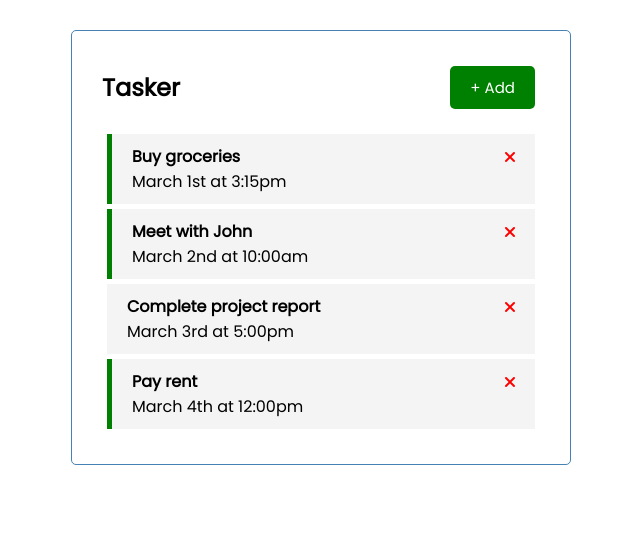
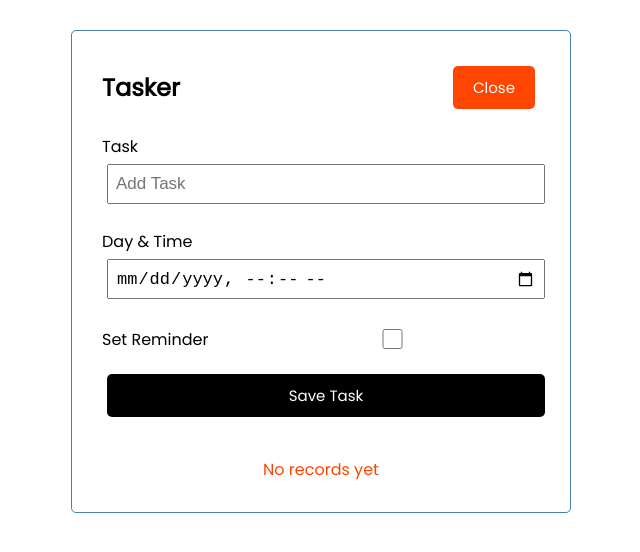
Before and after one commit to IsiteYves/vue-tracker, a Vue app: page / in a window 1280 px wide. Both pictures are taken after a click on the button "+ Add". Shown: the top 552 px of the page, without its empty margins (319-959 px from the left). Built offline with nearby package versions, Linux system fonts and the light colour scheme.

Commit message:
feat: task add , toggle add

```diff
--- a/src/App.vue
+++ b/src/App.vue
@@ -1,30 +1,54 @@
 <template>
   <div class="container">
-    <Header heading="Tasker" />
+    <Header
+      heading="Tasker"
+      :showAddForm="showAddForm"
+      :toggleShowAdd="toggleShowAdd"
+    />
+    <Add
+      @add-task="addTask"
+      :showAddForm="showAddForm"
+      :toggleShowAdd="toggleShowAdd"
+    />
     <Tasks
       :tasks="tasks"
       @delete-item="handleDelete"
       @toggle-reminder="toggleReminder"
     />
+    <p
+      v-show="tasks.length === 0"
+      :style="{ color: 'orangered', textAlign: 'center' }"
+    >
+      No records yet
+    </p>
   </div>
 </template>
 
 <script>
 import Header from "./components/Header";
 import Tasks from "./components/Tasks";
+import Add from "./components/Add";
 
 export default {
   name: "App",
   components: {
     Header,
     Tasks,
+    Add,
   },
   data() {
     return {
       tasks: [],
+      showAddForm: false,
     };
   },
   methods: {
+    addTask(task) {
+      this.tasks = [...this.tasks, task];
+    },
+    toggleShowAdd() {
+      this.showAddForm = !this.showAddForm;
+    },
     handleDelete(id) {
       this.tasks = this.tasks.filter((task) => task.id !== id);
     },
@@ -36,30 +60,30 @@
   },
   created() {
     this.tasks = [
-      {
-        id: 1,
-        text: "Buy groceries",
-        day: "March 1st at 3:15pm",
-        reminder: true,
-      },
-      {
-        id: 2,
-        text: "Meet with John",
-        day: "March 2nd at 10:00am",
-        reminder: true,
-      },
-      {
-        id: 3,
-        text: "Complete project report",
-        day: "March 3rd at 5:00pm",
-        reminder: false,
-      },
-      {
-        id: 4,
-        text: "Pay rent",
-        day: "March 4th at 12:00pm",
-        reminder: true,
-      },
+      // {
+      //   id: 1,
+      //   text: "Buy groceries",
+      //   day: "March 1st at 3:15pm",
+      //   reminder: true,
+      // },
+      // {
+      //   id: 2,
+      //   text: "Meet with John",
+      //   day: "March 2nd at 10:00am",
+      //   reminder: true,
+      // },
+      // {
+      //   id: 3,
+      //   text: "Complete project report",
+      //   day: "March 3rd at 5:00pm",
+      //   reminder: false,
+      // },
+      // {
+      //   id: 4,
+      //   text: "Pay rent",
+      //   day: "March 4th at 12:00pm",
+      //   reminder: true,
+      // },
     ];
   },
 };
--- /dev/null
+++ b/src/components/Add.vue
@@ -0,0 +1,91 @@
+<template>
+  <form @submit="onSubmit" v-show="showAddForm" class="add-form">
+    <div class="form-control">
+      <label>Task</label>
+      <input type="text" v-model="text" name="text" placeholder="Add Task" />
+    </div>
+    <div class="form-control">
+      <label>Day & Time</label>
+      <input
+        type="datetime-local"
+        v-model="day"
+        name="day"
+        placeholder="Add Day & Time"
+      />
+    </div>
+    <div class="form-control form-control-check">
+      <label>Set Reminder</label>
+      <input type="checkbox" v-model="reminder" name="reminder" />
+    </div>
+
+    <input type="submit" value="Save Task" class="btn btn-block" />
+  </form>
+</template>
+
+<script>
+export default {
+  name: "Task",
+  props: {
+    showAddForm: Boolean,
+    toggleShowAdd: Function,
+  },
+  data() {
+    return {
+      text: "",
+      day: "",
+      reminder: false,
+    };
+  },
+  methods: {
+    onSubmit(e) {
+      e.preventDefault();
+      if (!this.text) {
+        alert("Please item name");
+        return;
+      }
+      const newTask = {
+        id: Math.floor(Math.random() * 10000) + 1,
+        text: this.text,
+        day: this.day,
+        reminder: this.reminder,
+      };
+      this.text = "";
+      this.day = "";
+      this.reminder = false;
+      this.toggleShowAdd();
+      this.$emit("add-task", newTask);
+    },
+  },
+};
+</script>
+
+<style>
+.add-form {
+  margin-bottom: 40px;
+}
+.form-control {
+  margin: 20px 0;
+}
+.form-control label {
+  display: block;
+}
+.form-control input {
+  width: 100%;
+  height: 40px;
+  margin: 5px;
+  padding: 3px 7px;
+  font-size: 17px;
+}
+.form-control-check {
+  display: flex;
+  align-items: center;
+  justify-content: space-between;
+}
+.form-control-check label {
+  flex: 1;
+}
+.form-control-check input {
+  flex: 2;
+  height: 20px;
+}
+</style>
--- a/src/components/Button.vue
+++ b/src/components/Button.vue
@@ -1,5 +1,5 @@
 <template>
-  <button class="btn" :style="{ background: color }" @click="onAdd()">
+  <button class="btn" :style="{ background: color }" @click="toggleShowAdd()">
     {{ text }}
   </button>
 </template>
@@ -10,9 +10,7 @@
   props: {
     text: String,
     color: String,
-  },
-  methods: {
-    onAdd() {},
+    toggleShowAdd: Function,
   },
 };
 </script>
--- a/src/components/Header.vue
+++ b/src/components/Header.vue
@@ -1,7 +1,11 @@
 <template>
   <header>
     <h2>{{ heading }}</h2>
-    <Button color="green" text="+ Add" />
+    <Button
+      :color="showAddForm ? 'orangered' : 'green'"
+      :toggleShowAdd="toggleShowAdd"
+      :text="showAddForm ? 'Close' : '+ Add'"
+    />
   </header>
 </template>
 
@@ -11,6 +15,8 @@
   name: "Header",
   props: {
     heading: String,
+    showAddForm: Function,
+    toggleShowAdd: Function,
   },
   components: {
     Button,
--- a/src/components/Task.vue
+++ b/src/components/Task.vue
@@ -5,7 +5,11 @@
   >
     <h4>
       {{ info.text }}
-      <i @click="$emit('delete-item', info?.id)" class="fas fa-times"></i>
+      <i
+        @click="$emit('delete-item', info?.id)"
+        class="fas fa-times"
+        title="Delete item"
+      ></i>
     </h4>
     <p>{{ info.day }}</p>
   </div>
@@ -20,7 +24,7 @@
 };
 </script>
 
-<style scope>
+<style scoped>
 .fas {
   color: red;
 }
```
